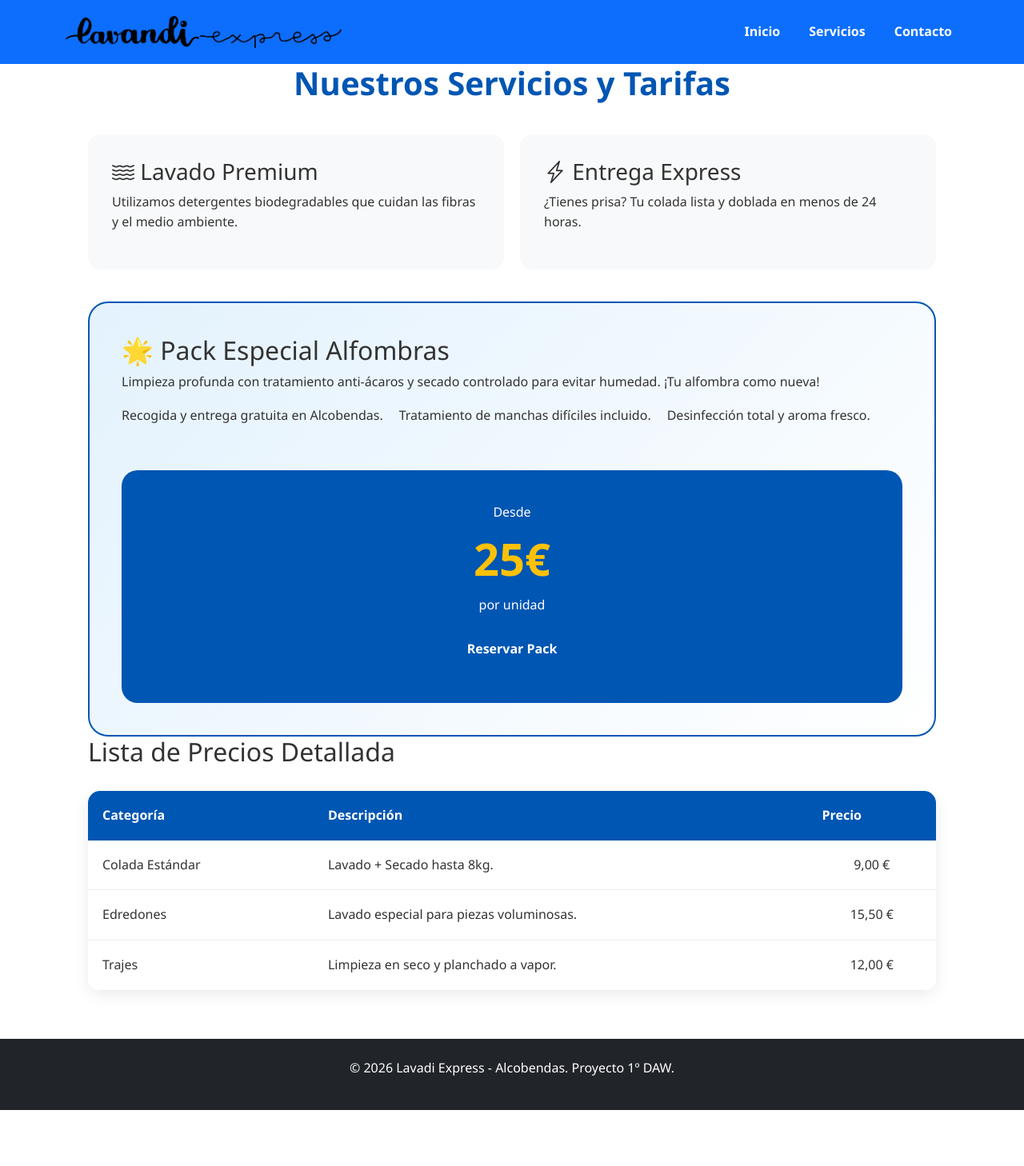
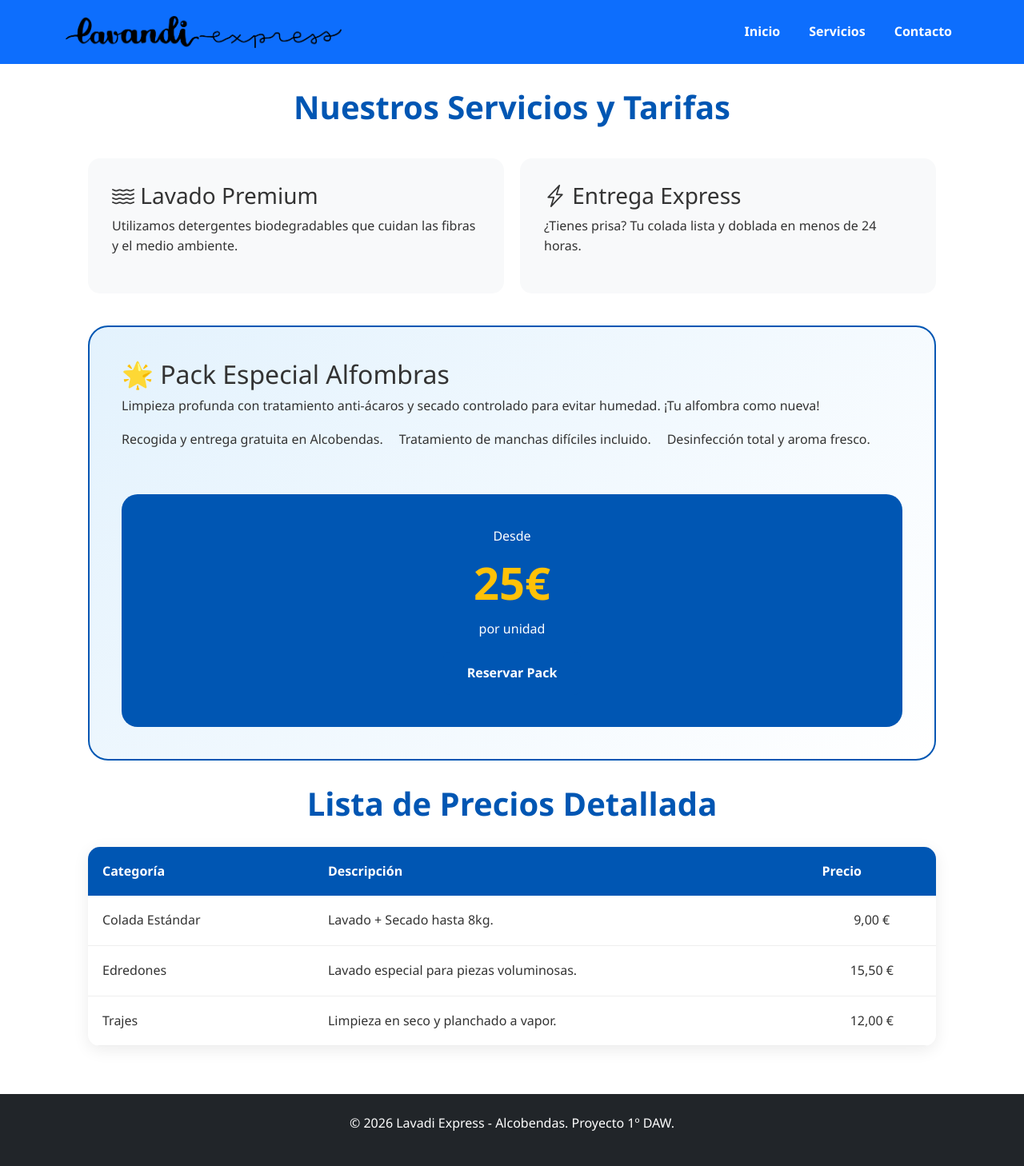
Before and after one commit to pbl792/lavandi-express, a PHP site: page /servicios.php in a window 1280 px wide. Shown: the whole page at 80% size. Before the commit the page ends 1388 px from the top, so only its background shows below. Run offline with PHP 8.4, Linux system fonts and the light colour scheme.

Commit message:
Día 8: Cambios de codigo CSS. Cambios visuales de titulos en Servicios.php

```diff
--- a/css/style.css
+++ b/css/style.css
@@ -165,6 +165,23 @@ body {
 .tabla-estilo-lavandi { width: 100%; border-collapse: collapse; background: white; }
 .tabla-estilo-lavandi th { background: var(--azul-lavandi); color: white; padding: 18px; text-align: left; }
 .tabla-estilo-lavandi td { padding: 18px; border-bottom: 1px solid #eee; }
+.titulo-seccion-tarifas {
+    font-size: 2.5rem;
+    font-weight: 800;
+    color: var(--azul-lavandi);
+    text-align: center;
+    margin-top: 30px;
+    margin-bottom: 20px;
+    display: block;
+}
+.lista-precios-titulo {
+    font-size: 2.5rem;
+    font-weight: 800;
+    color: var(--azul-lavandi);
+    text-align: center;
+    margin-top: 30px;
+    margin-bottom: 20px;
+}
 
 
 /* --- CONTACTO Y FORMULARIO --- */
--- a/servicios.php
+++ b/servicios.php
@@ -1,7 +1,7 @@
 <?php include 'includes/header.php'; ?>
 
 <main class="contenedor">
-    <h1 class="titulo-centrado color-azul">Nuestros Servicios y Tarifas</h1>
+    <h2 class="titulo-seccion-tarifas">Nuestros Servicios y Tarifas</h2>
 
     <div class="fila-doble">
         <div class="caja-gris">
@@ -34,7 +34,7 @@
         </div>
     </section>
 
-    <h2 class="subtitulo">Lista de Precios Detallada</h2>
+   <h3 class="lista-precios-titulo">Lista de Precios Detallada</h3>
 
     <div class="borde-tabla">
         <table class="tabla-estilo-lavandi">
```
